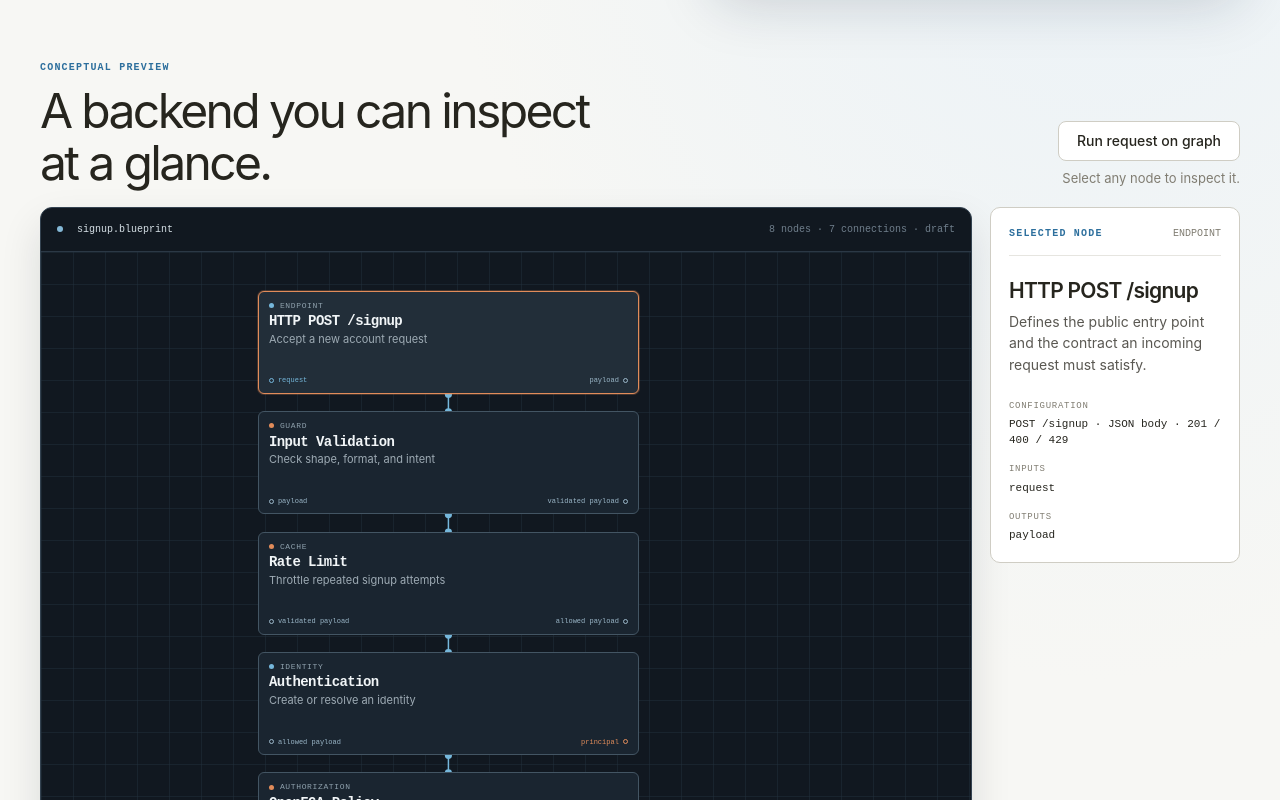
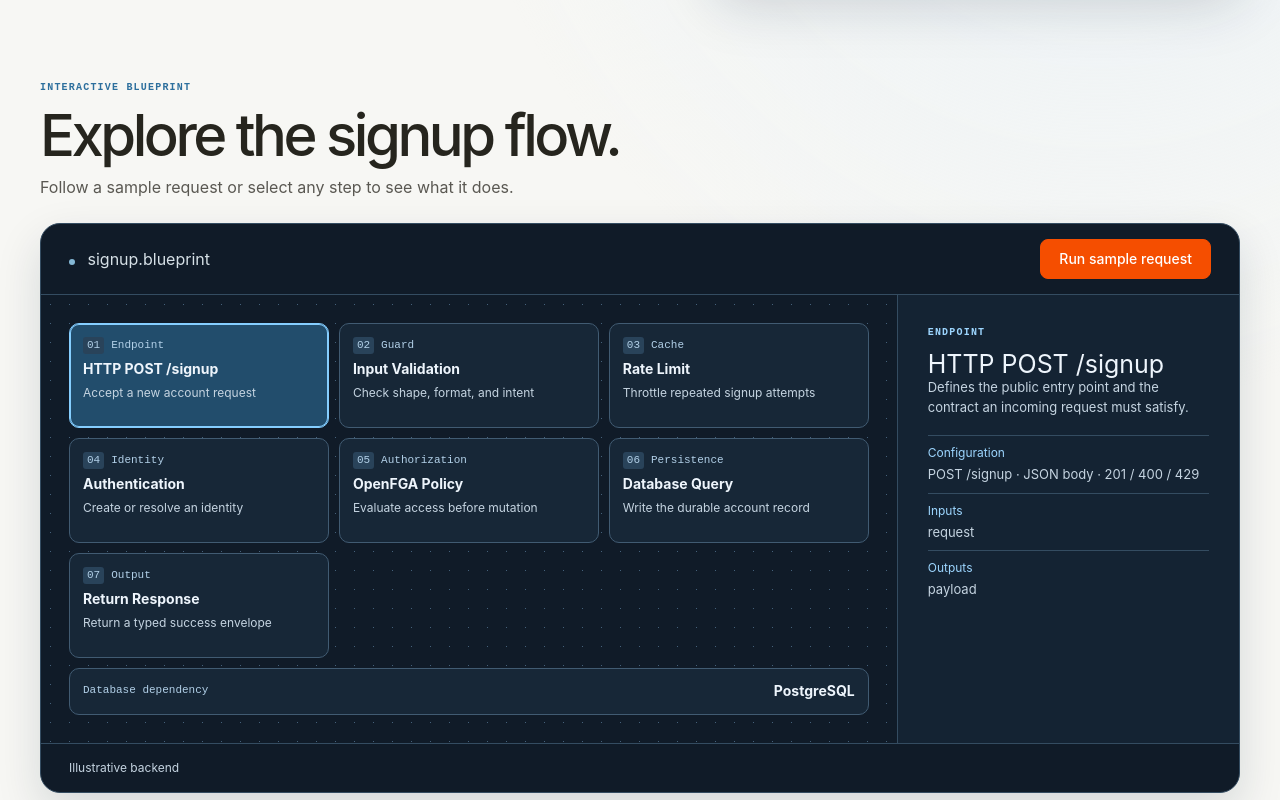
Before and after one commit to BlueLizard-Official/BlueLizard, a Next.js app in the folder home/: page / in a window 1280 px wide. Shown: the part 760-1560 px from the top of the page. Built offline with nearby package versions, Linux system fonts and the light colour scheme.

Commit message:
Redesign the homepage signup blueprint explorer

```diff
--- a/home/app/components/blueprint-preview.tsx
+++ b/home/app/components/blueprint-preview.tsx
@@ -1,7 +1,7 @@
 "use client";
 
 import { useEffect, useState } from "react";
-import { SignupBlueprintGraph, signupSteps } from "./signup-blueprint-graph";
+import { signupSteps } from "./signup-blueprint-graph";
 
 const nodeContent = {
   request: {
@@ -109,22 +109,56 @@ export function BlueprintPreview() {
   }
 
   return (
-    <section className="blueprint-preview" id="blueprint" data-scroll-reveal aria-labelledby="blueprint-preview-title">
-      <div className="blueprint-preview-header">
-        <div><p className="blueprint-kicker">Conceptual preview</p><h2 id="blueprint-preview-title">A backend you can inspect at a glance.</h2></div>
-        <div className="blueprint-preview-tools"><button className="button-secondary" type="button" onClick={runTrace} disabled={traceStep >= 0 && traceStep < lastStep}>{traceStep === lastStep ? "Replay request" : "Run request on graph"}</button><p className="blueprint-preview-note">Select any node to inspect it.</p></div>
+    <section className="blueprint-explorer" id="blueprint" data-scroll-reveal aria-labelledby="blueprint-preview-title">
+      <div className="blueprint-explorer-heading">
+        <p className="blueprint-kicker">Interactive blueprint</p>
+        <h2 id="blueprint-preview-title">Explore the signup flow.</h2>
+        <p>Follow a sample request or select any step to see what it does.</p>
       </div>
-      <div className="blueprint-workspace">
-        <div className="blueprint-workspace-bar"><span className="workspace-title"><span className="workspace-status-dot" aria-hidden="true" /> signup.blueprint</span><span className="workspace-meta">8 nodes · 7 connections · draft</span></div>
-        <div className="blueprint-grid-surface">
-          <SignupBlueprintGraph content={nodeContent} selectedId={activeId} onSelect={selectNode} traceStep={traceStep} />
+
+      <div className="blueprint-explorer-shell">
+        <div className="blueprint-explorer-toolbar">
+          <span className="workspace-title"><span className="workspace-status-dot" aria-hidden="true" /> signup.blueprint</span>
+          <button className="button-primary" type="button" onClick={runTrace} disabled={traceStep >= 0 && traceStep < lastStep}>
+            {traceStep === lastStep ? "Replay request" : traceStep < 0 ? "Run sample request" : "Tracing request…"}
+          </button>
         </div>
-        <div className="blueprint-workspace-footer"><span><i className="legend-line legend-line-blue" aria-hidden="true" /> primary flow</span><span><i className="legend-line legend-line-orange" aria-hidden="true" /> infrastructure dependency</span><span className="workspace-footer-note">Illustrative graph, not the live editor</span></div>
+        <div className="blueprint-explorer-body">
+          <div className="blueprint-explorer-canvas">
+            <ol className="blueprint-explorer-steps" aria-label="Signup request steps">
+              {signupSteps.map((id, index) => (
+                <li key={id}>
+                  <button type="button" aria-pressed={id === activeId} data-traced={index <= traceStep} onClick={() => selectNode(id)}>
+                    <span className="blueprint-explorer-step-label"><span>{String(index + 1).padStart(2, "0")}</span>{nodeContent[id].category}</span>
+                    <strong>{nodeContent[id].title}</strong>
+                    <span className="blueprint-explorer-description">{nodeContent[id].description}</span>
+                  </button>
+                </li>
+              ))}
+            </ol>
+            <button type="button" className="blueprint-explorer-storage" aria-pressed={activeId === "postgres"} onClick={() => selectNode("postgres")}>
+              <span className="blueprint-explorer-step-label">Database dependency</span>
+              <strong>PostgreSQL</strong>
+            </button>
+          </div>
+          <aside className="blueprint-explorer-inspector" aria-label="Selected blueprint node details">
+            <p className="blueprint-kicker">{selectedNode.category}</p>
+            <div key={activeId} className="motion-swap">
+              <h3>{selectedNode.title}</h3>
+              <p>{selectedNode.purpose}</p>
+              <dl>
+                <div><dt>Configuration</dt><dd>{selectedNode.configuration}</dd></div>
+                <div><dt>Inputs</dt><dd>{selectedNode.inputs.map(({ label }) => label).join(" · ")}</dd></div>
+                <div><dt>Outputs</dt><dd>{selectedNode.outputs.map(({ label }) => label).join(" · ")}</dd></div>
+              </dl>
+            </div>
+          </aside>
+        </div>
+        <div className="blueprint-explorer-footer">
+          <span>Illustrative backend</span>
+          <span role="status">{traceStep === lastStep ? "201 Created · Sample request complete" : traceStep >= 0 ? `Tracing step ${traceStep + 1} of ${signupSteps.length}` : ""}</span>
+        </div>
       </div>
-      <aside className="blueprint-inspector" aria-live="polite" aria-label="Selected blueprint node details">
-        <div className="inspector-heading"><span className="blueprint-kicker">Selected node</span><span className="inspector-node-count">{selectedNode.category}</span></div>
-        <div key={activeId} className="inspector-content motion-swap"><h3>{selectedNode.title}</h3><p>{selectedNode.purpose}</p><dl><div><dt>Configuration</dt><dd>{selectedNode.configuration}</dd></div><div><dt>Inputs</dt><dd>{selectedNode.inputs.map((socket) => socket.label).join(" · ")}</dd></div><div><dt>Outputs</dt><dd>{selectedNode.outputs.map((socket) => socket.label).join(" · ")}</dd></div></dl></div>
-      </aside>
     </section>
   );
 }
--- a/home/app/globals.css
+++ b/home/app/globals.css
@@ -1181,3 +1181,46 @@ button { font: inherit; }
 @media (prefers-reduced-motion: no-preference) {
   .launch-dialog[open] { animation: section-reveal 250ms ease-out; }
 }
+
+.blueprint-explorer { margin-top: clamp(54px, 8vw, 110px); scroll-margin-top: 90px; }
+.blueprint-explorer-heading { margin-bottom: 24px; }
+.blueprint-explorer-heading h2 { margin: 0 0 8px; color: var(--ink); font-size: clamp(33px, 5vw, 58px); line-height: 1.06; letter-spacing: -0.06em; font-weight: 500; }
+.blueprint-explorer-heading > p:last-child { margin: 0; color: var(--body); }
+.blueprint-explorer-shell { overflow: hidden; border: 1px solid #344c61; border-radius: 20px; background: #101b28; color: #eef5fc; box-shadow: 0 18px 46px rgb(16 35 58 / 14%); }
+.blueprint-explorer-toolbar, .blueprint-explorer-footer { display: flex; align-items: center; justify-content: space-between; flex-wrap: wrap; gap: 10px 18px; padding: 15px clamp(14px, 2.5vw, 28px); }
+.blueprint-explorer-toolbar { border-bottom: 1px solid #344c61; }
+.blueprint-explorer-toolbar button:disabled { opacity: 0.72; cursor: wait; }
+.blueprint-explorer-body { display: grid; grid-template-columns: minmax(0, 1fr) minmax(248px, 0.4fr); }
+.blueprint-explorer-canvas { padding: clamp(14px, 2.5vw, 28px); background: radial-gradient(#45617a 1px, transparent 1px) 0 0 / 19px 19px; }
+.blueprint-explorer-steps { display: grid; grid-template-columns: repeat(3, minmax(0, 1fr)); gap: 10px; margin: 0; padding: 0; list-style: none; }
+.blueprint-explorer-steps > li { display: flex; min-width: 0; }
+.blueprint-explorer-steps button, .blueprint-explorer-storage { display: grid; align-content: start; gap: 6px; width: 100%; padding: 13px; border: 1px solid #415b72; border-radius: 10px; background: #172737; color: #eef5fc; text-align: left; cursor: pointer; }
+.blueprint-explorer-steps button { min-height: 105px; }
+.blueprint-explorer-storage { grid-template-columns: 1fr auto; gap: 12px; align-items: center; margin-top: 10px; }
+.blueprint-explorer-steps button[aria-pressed="true"], .blueprint-explorer-storage[aria-pressed="true"] { border-color: #85ceff; background: #224d6c; box-shadow: inset 0 0 0 1px #85ceff; }
+.blueprint-explorer-steps button:hover, .blueprint-explorer-storage:hover { border-color: #85ceff; }
+.blueprint-explorer-steps button[data-traced="true"] .blueprint-explorer-step-label > span { color: #0f2638; background: #9ee0ff; }
+.blueprint-explorer-step-label { display: flex; align-items: center; gap: 7px; color: #b2d0e8; font: 11px/1.4 var(--font-site-mono), monospace; }
+.blueprint-explorer-step-label > span { padding: 1px 4px; border-radius: 3px; background: #29435a; }
+.blueprint-explorer-steps strong, .blueprint-explorer-storage strong { font-size: 14px; line-height: 1.35; overflow-wrap: anywhere; }
+.blueprint-explorer-description { color: #c5d4e1; font-size: 12px; line-height: 1.4; }
+.blueprint-explorer-inspector { padding: clamp(18px, 2.5vw, 30px); border-left: 1px solid #344c61; background: #142333; overflow-wrap: anywhere; }
+.blueprint-explorer-inspector .blueprint-kicker { color: #9dd6ff; }
+.blueprint-explorer-inspector h3 { margin: 0; font-size: clamp(20px, 2vw, 25px); line-height: 1.15; }
+.blueprint-explorer-inspector h3 + p, .blueprint-explorer-inspector dd { color: #c5d4e1; font-size: 13px; }
+.blueprint-explorer-inspector dl { margin: 18px 0 0; }
+.blueprint-explorer-inspector dl div { padding: 8px 0; border-top: 1px solid #344c61; }
+.blueprint-explorer-inspector dt { color: #9dd6ff; font-size: 12px; }
+.blueprint-explorer-inspector dd { margin: 3px 0 0; }
+.blueprint-explorer-footer { min-height: 46px; border-top: 1px solid #344c61; color: #c5d4e1; font-size: 12px; }
+.blueprint-explorer-footer [role="status"] { color: #ade5ff; }
+@media (prefers-reduced-motion: no-preference) {
+  .blueprint-explorer-steps button, .blueprint-explorer-storage { transition: background-color 180ms, border-color 180ms, box-shadow 180ms; }
+}
+@media (max-width: 860px) {
+  .blueprint-explorer-body { grid-template-columns: 1fr; }
+  .blueprint-explorer-inspector { border-left: 0; border-top: 1px solid #344c61; }
+}
+@media (max-width: 540px) {
+  .blueprint-explorer-steps { grid-template-columns: repeat(2, minmax(0, 1fr)); }
+}
```
